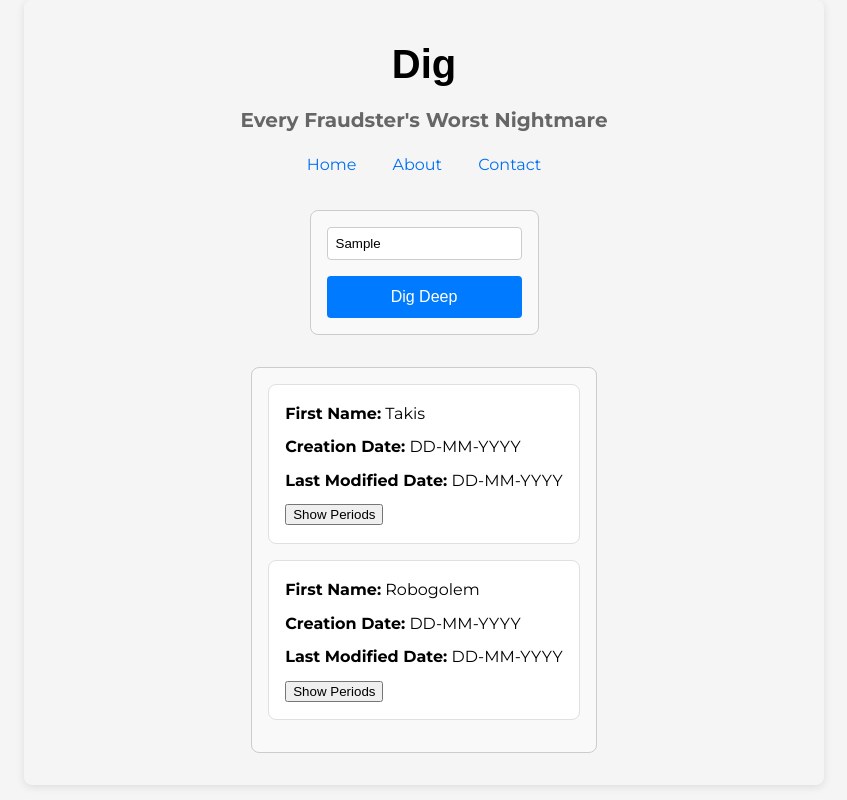
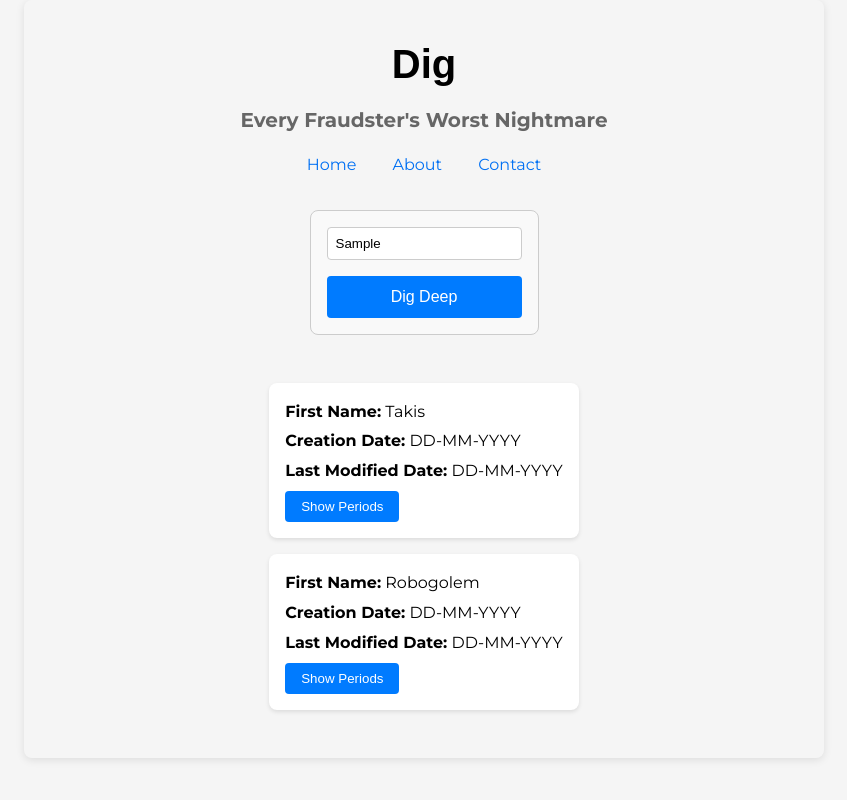
Before and after one commit to rkierbel/dig, a SvelteKit app in the folder dig-webclient/dig-ui/: page / in a window 1280 px wide. Both pictures are taken after typing "Sample" into the empty fields and a click on the button "Dig Deep". Shown: the whole page, without its empty margins (216-1063 px from the left). Built offline with nearby package versions, Linux system fonts and the light colour scheme; data requests are answered from the project's data file; a web font is replaced by a local one.

Commit message:
small refactor

```diff
--- a/dig-webclient/dig-ui/src/lib/SearchResults.svelte
+++ /dev/null
@@ -1,89 +0,0 @@
-<script lang="ts">
-  import type { Entity, Change } from '$lib/types.ts';
-
-  export let results: Entity[] = [];
-  let showPeriods: boolean[] = results.map(() => false);
-
-  function togglePeriods(index: number) {
-    showPeriods[index] = !showPeriods[index];
-  }
-</script>
-
-<div class="results">
-  {#each results as result, index}
-    <div class="result">
-      <div><strong>First Name:</strong> {result.commonFirstName}</div>
-      <div><strong>Creation Date:</strong> {result.creationDate}</div>
-      <div><strong>Last Modified Date:</strong> {result.lastModifiedDate}</div>
-      <button on:click={() => togglePeriods(index)}>
-        {showPeriods[index] ? 'Hide Periods' : 'Show Periods'}
-      </button>
-      {#if showPeriods[index]}
-        <div><strong>Periods:</strong></div>
-        {#each result.periods as period}
-          <div class="period">
-            <div class="period-header">Period:</div>
-            <div><strong>Start Date:</strong> {period.startDate}</div>
-            <div><strong>End Date:</strong> {period.endDate}</div>
-            <div><strong>Changes:</strong></div>
-            {#each period.changes as change}
-              <div class="change">
-                <div><strong>Change Reason:</strong> {change.changeReason}</div>
-                <div><strong>Change Value:</strong> {change.changeValue}</div>
-              </div>
-            {/each}
-          </div>
-        {/each}
-      {/if}
-    </div>
-  {/each}
-</div>
-
-<style>
-  .results {
-    max-width: 400px;
-    margin: 0 auto;
-    padding: 1rem;
-    border: 1px solid #ccc;
-    border-radius: 8px;
-    background-color: #f9f9f9;
-  }
-  .result {
-    padding: 1rem;
-    background-color: #ffffff;
-    border: 1px solid #e0e0e0;
-    border-radius: 8px;
-    margin-bottom: 1rem;
-  }
-  .period {
-    padding: 0.5rem;
-    background-color: #f1f1f1;
-    border: 1px solid #d0d0d0;
-    border-radius: 6px;
-    margin-top: 0.5rem;
-  }
-  .change {
-    padding: 0.5rem;
-    background-color: #e9e9e9;
-    border: 1px solid #c0c0c0;
-    border-radius: 4px;
-    margin-top: 0.5rem;
-  }
-  .period-header {
-    font-weight: bold;
-    margin-bottom: 0.5rem;
-  }
-  .change div {
-    margin-bottom: 0.25rem;
-  }
-  .result div,
-  .period div,
-  .change div {
-    margin-bottom: 0.5rem;
-  }
-  .result div:last-child,
-  .period div:last-child,
-  .change div:last-child {
-    margin-bottom: 0;
-  }
-</style>
--- /dev/null
+++ b/dig-webclient/dig-ui/src/lib/components/SearchResults.svelte
@@ -0,0 +1,105 @@
+<script lang="ts">
+	import type { Entity } from '$lib/types.ts';
+
+	export let results: Entity[] = [];
+	let showPeriods: boolean[] = results.map(() => false);
+
+	function togglePeriods(index: number) {
+		showPeriods[index] = !showPeriods[index];
+	}
+</script>
+
+<div class="results">
+	{#each results as result, index}
+		<div class="result-card">
+			<div class="result-header">
+				<div><strong>First Name:</strong> {result.commonFirstName}</div>
+				<div><strong>Creation Date:</strong> {result.creationDate}</div>
+				<div><strong>Last Modified Date:</strong> {result.lastModifiedDate}</div>
+			</div>
+			<button class="toggle-button" on:click={() => togglePeriods(index)}>
+				{showPeriods[index] ? 'Hide Periods' : 'Show Periods'}
+			</button>
+			{#if showPeriods[index]}
+				<div class="periods">
+					<div><strong>Periods:</strong></div>
+					{#each result.periods as period}
+						<div class="period-card">
+							<div class="period-header">Period:</div>
+							<div><strong>Start Date:</strong> {period.startDate}</div>
+							<div><strong>End Date:</strong> {period.endDate}</div>
+							<div><strong>Changes:</strong></div>
+							{#each period.changes as change}
+								<div class="change">
+									<div><strong>Change Reason:</strong> {change.changeReason}</div>
+									<div><strong>Change Value:</strong> {change.changeValue}</div>
+								</div>
+							{/each}
+						</div>
+					{/each}
+				</div>
+			{/if}
+		</div>
+	{/each}
+</div>
+
+<style>
+	.results {
+		max-width: 600px;
+		margin: 0 auto;
+		padding: 1rem;
+		display: flex;
+		flex-direction: column;
+		gap: 1rem;
+	}
+
+	.result-card {
+		background: #fff;
+		border-radius: 8px;
+		box-shadow: 0 2px 4px rgba(0, 0, 0, 0.1);
+		padding: 1rem;
+		display: flex;
+		flex-direction: column;
+		gap: 0.5rem;
+	}
+
+	.result-header {
+		display: flex;
+		flex-direction: column;
+		gap: 0.25rem;
+	}
+
+	.toggle-button {
+		background: #007bff;
+		color: #fff;
+		border: none;
+		border-radius: 4px;
+		padding: 0.5rem 1rem;
+		cursor: pointer;
+		align-self: flex-start;
+	}
+
+	.toggle-button:hover {
+		background: #0056b3;
+	}
+
+	.periods {
+		margin-top: 1rem;
+	}
+
+	.period-card {
+		background: #f9f9f9;
+		border-radius: 8px;
+		padding: 0.5rem;
+		margin-top: 0.5rem;
+	}
+
+	.period-header {
+		font-weight: bold;
+		margin-bottom: 0.5rem;
+	}
+
+	.change {
+		margin-top: 0.5rem;
+	}
+</style>
```
Also changed, not shown: dig-webclient/dig-ui/src/routes/+page.svelte (+4 -6 lines).
